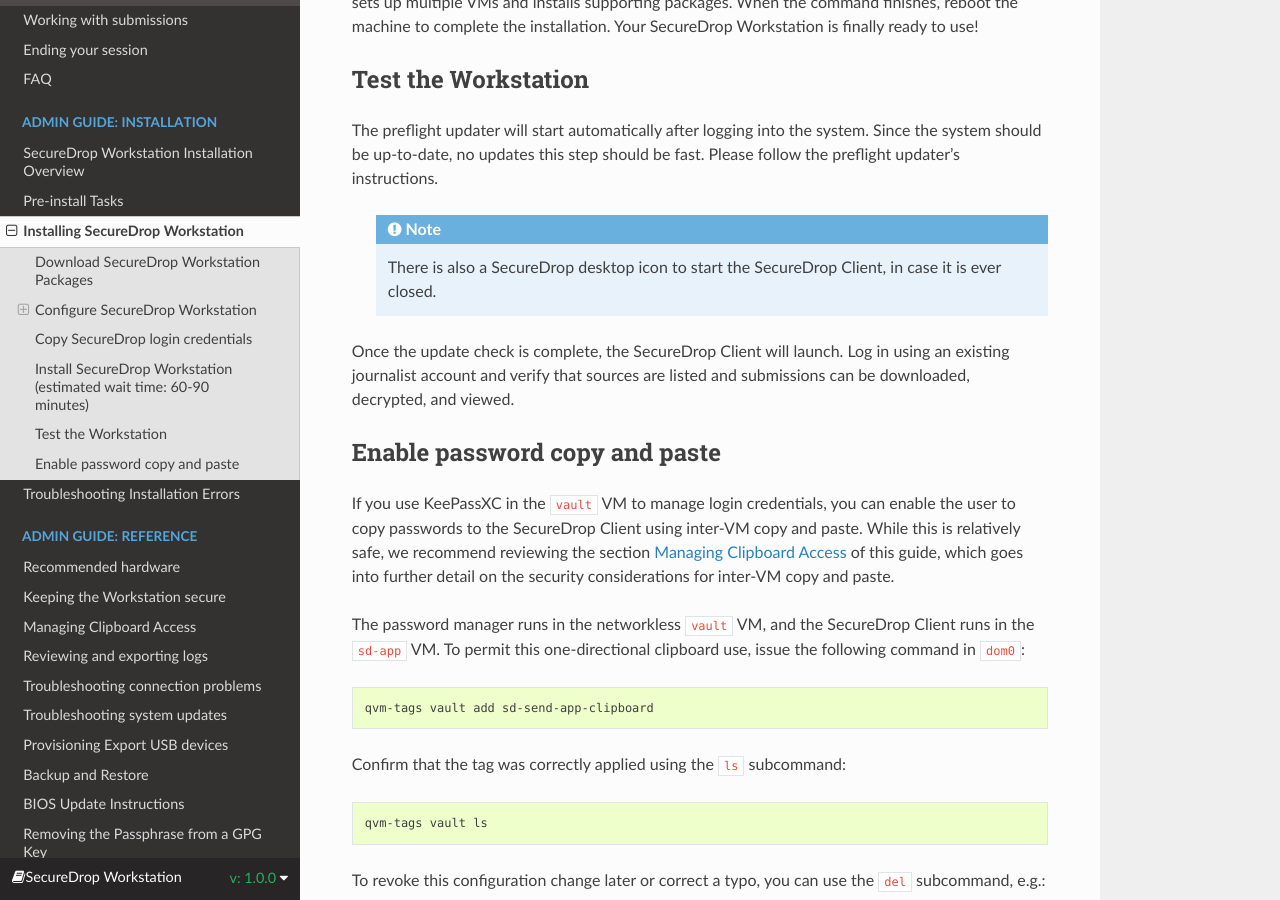
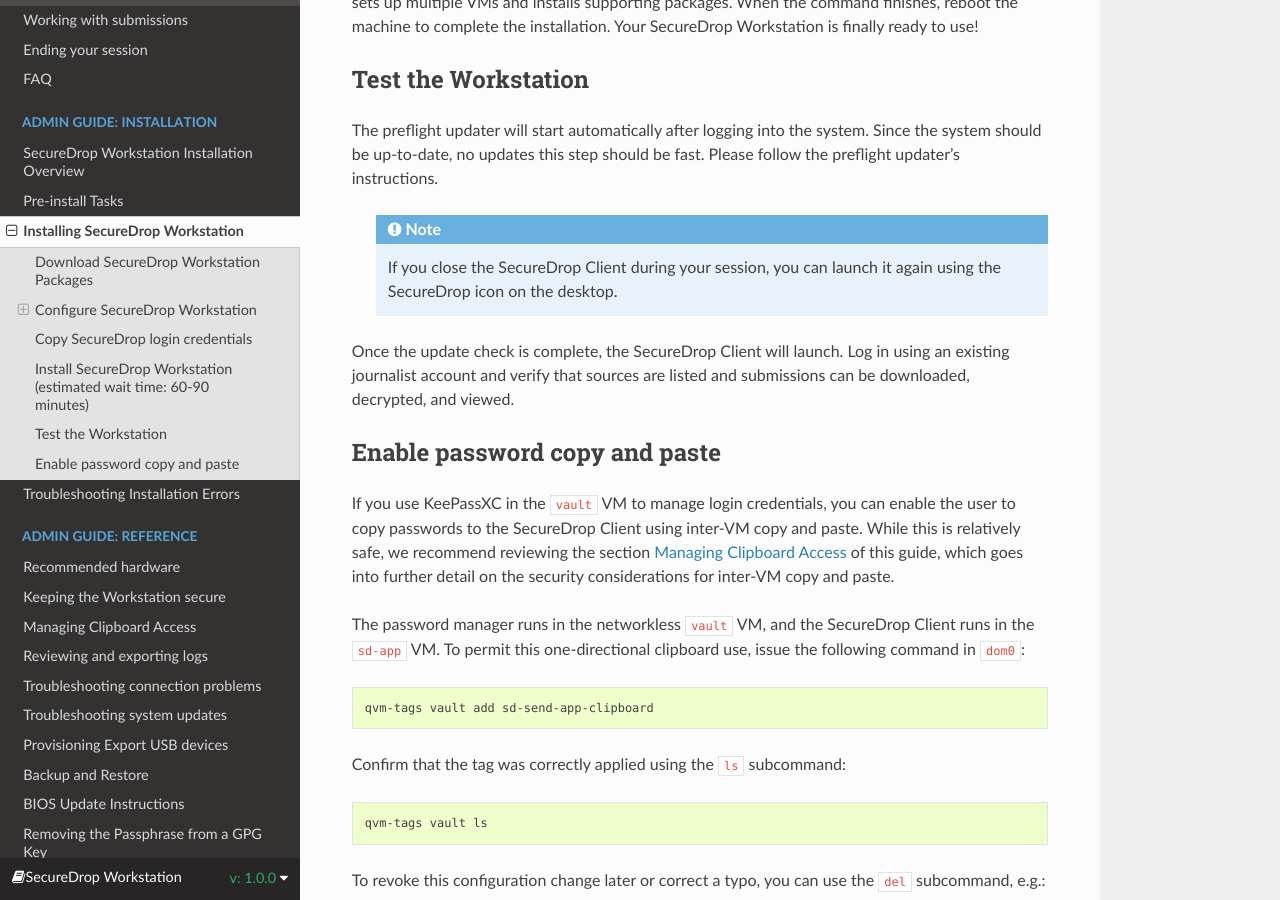
Before and after one commit to freedomofpress/securedrop-workstation-docs, a Sphinx documentation site: the page built from docs/admin/install/install.rst, in a window 1280 px wide and 900 px high, scrolled down 6471 px. Built offline with Sphinx 7.4.7 and the Read the Docs theme 3.1.0, drawn with Linux system fonts in a browser that asks for light colours.

Commit message:
Use passive voice in not about starting client

```diff
--- a/docs/admin/install/install.rst
+++ b/docs/admin/install/install.rst
@@ -220,7 +220,7 @@
 
   .. note::
 
-    There is also a SecureDrop desktop icon to start the SecureDrop Client, in case it is ever closed.
+    If you close the SecureDrop Client during your session, you can launch it again using the SecureDrop icon on the desktop.
 
 Once the update check is complete, the SecureDrop Client will launch. Log in using an existing journalist account and verify that sources are listed and submissions can be downloaded, decrypted, and viewed.
 
```
